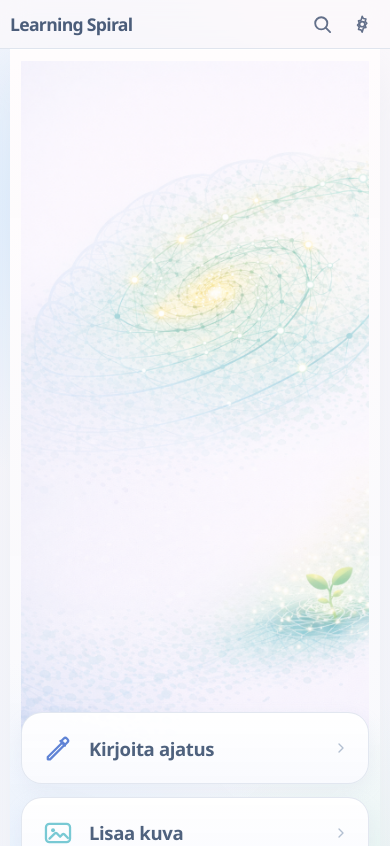
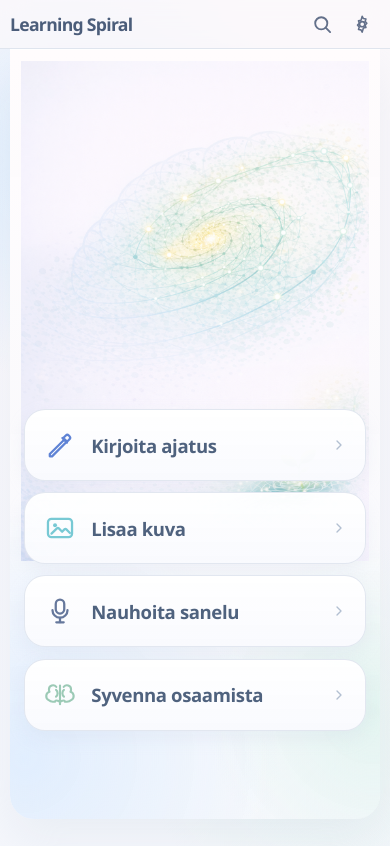
Before and after one commit to heikkikukkonen/learningspiral, a Next.js app: page / in a window 390 px wide. Shown: the top 846 px of the page. Built offline with nearby package versions, Linux system fonts and the light colour scheme.

Commit message:
Raise home action cards over background on mobile

```diff
--- a/app/globals.css
+++ b/app/globals.css
@@ -1458,13 +1458,14 @@ button.danger {
 }
 
 .home-hero {
-  margin-bottom: 0.2rem;
+  position: relative;
+  margin-bottom: 0;
 }
 
 .home-visual {
   position: relative;
   width: 100%;
-  min-height: 760px;
+  min-height: 620px;
   margin-top: -0.35rem;
   background:
     url("/home-bg.png") center top / cover no-repeat;
@@ -1477,7 +1478,8 @@ button.danger {
   gap: 0.8rem;
   position: relative;
   z-index: 1;
-  margin-top: -1.15rem;
+  margin-top: -12.5rem;
+  padding: 0 0.15rem 0.55rem;
 }
 
 .home-list-card {
@@ -1663,7 +1665,7 @@ button.danger {
   }
 
   .home-visual {
-    min-height: 680px;
+    min-height: 500px;
   }
 
   .home-phone-card {
@@ -1675,7 +1677,8 @@ button.danger {
   }
 
   .home-list {
-    margin-top: -2rem;
-  }
-
-}
+    gap: 0.7rem;
+    margin-top: -9.5rem;
+  }
+
+}
```
